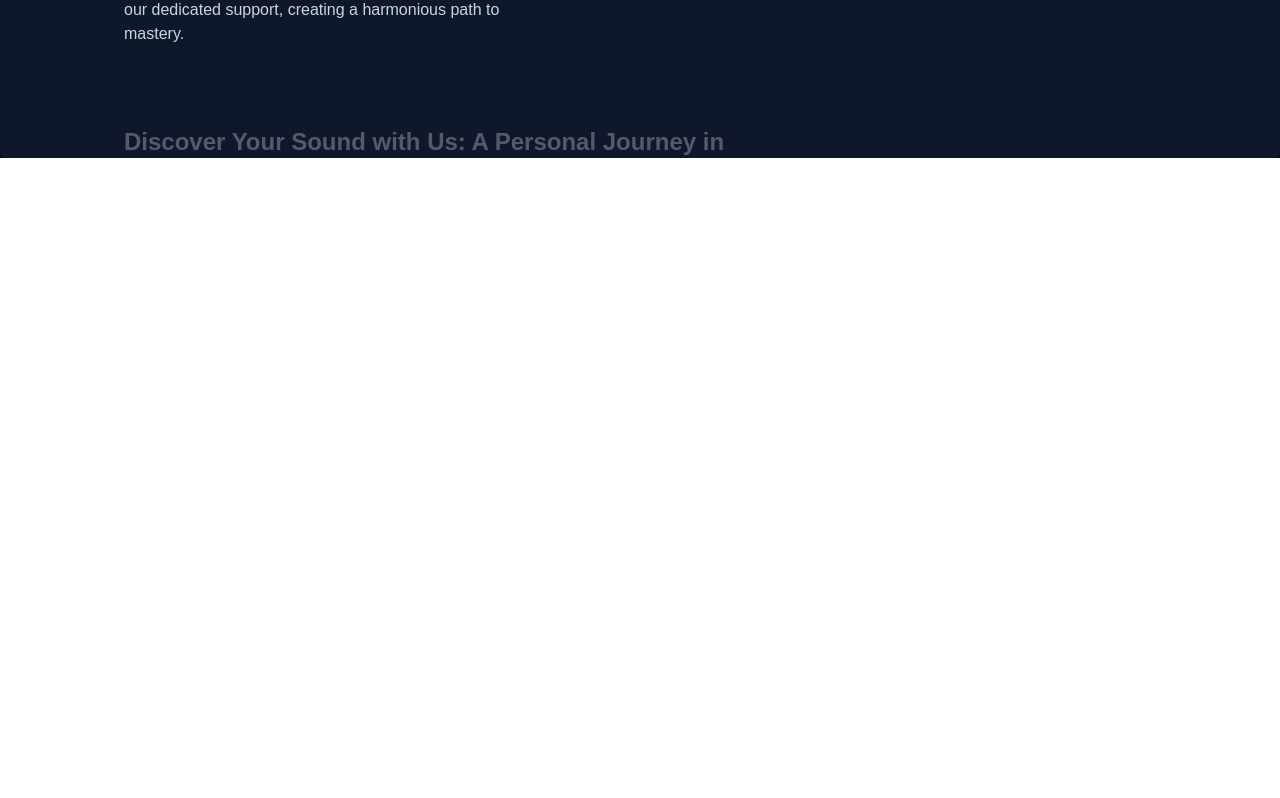
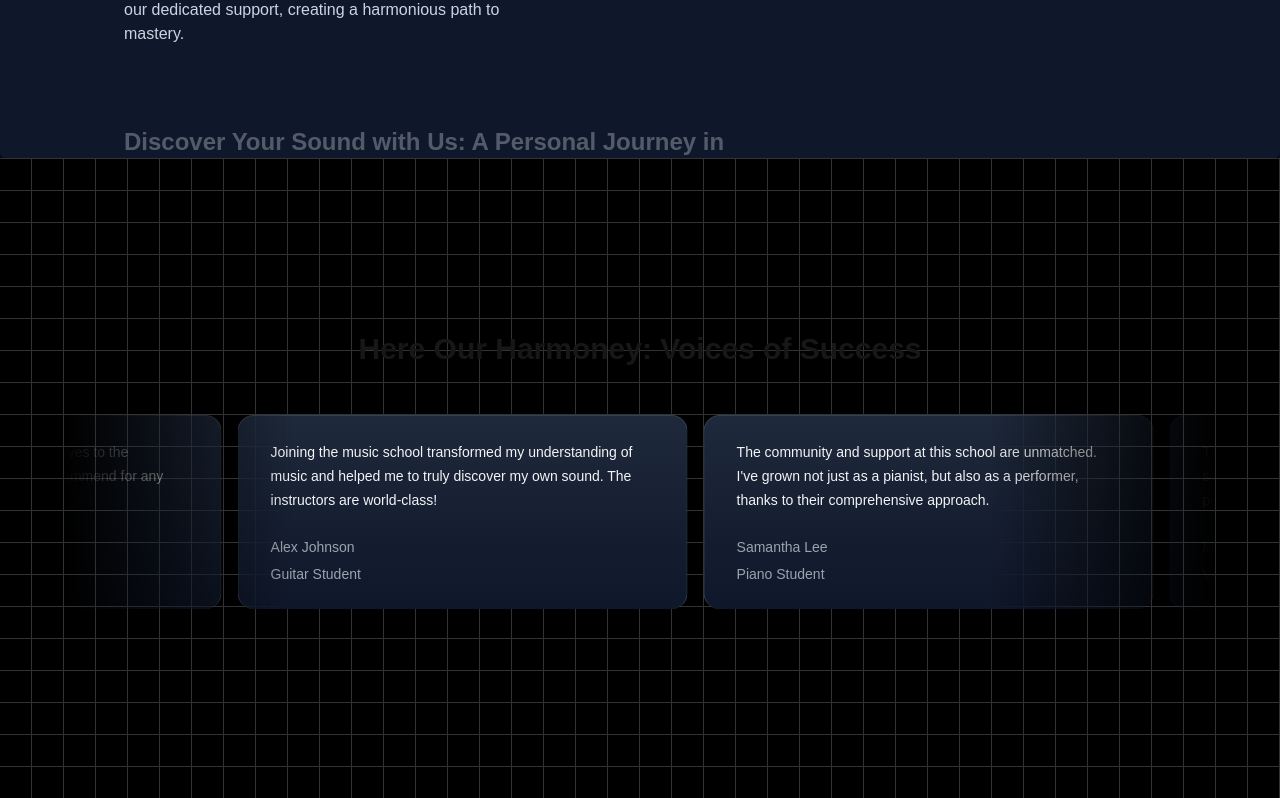
Before and after one commit to parv-meht08/Music-Academy, a Next.js app: page / in a window 1280 px wide. Shown: the part 1958-2756 px from the top of the page. Before the commit the page ends 2116 px from the top, so only its background shows below. Built offline with nearby package versions, Linux system fonts and the light colour scheme.

Commit message:
Grid Template and Moving Cards

```diff
--- a/package.json
+++ b/package.json
@@ -12,6 +12,7 @@
     "@tabler/icons-react": "^3.19.0",
     "clsx": "^2.1.1",
     "framer-motion": "^11.9.0",
+    "mini-svg-data-uri": "^1.4.4",
     "next": "14.2.14",
     "react": "^18",
     "react-dom": "^18",
--- a/src/app/page.tsx
+++ b/src/app/page.tsx
@@ -1,5 +1,6 @@
 import FeaturedCourses from "@/components/FeaturedCourses";
 import HeroSection from "@/components/HeroSection";
+import MusicSchoolTestimonials from "@/components/TestimonialCards";
 import WhyChooseUs from "@/components/WhyChooseUs";
 
 export default function Home() {
@@ -8,6 +9,7 @@
       <HeroSection />
       <FeaturedCourses />
       <WhyChooseUs />
+      <MusicSchoolTestimonials />
     </main>
   );
 }
--- /dev/null
+++ b/src/components/TestimonialCards.tsx
@@ -0,0 +1,57 @@
+"use client";
+
+import { InfiniteMovingCards } from "./ui/infinite-moving-cards";
+
+const musicSchoolTestimonials = [
+  {
+    quote:
+      "Joining the music school transformed my understanding of music and helped me to truly discover my own sound. The instructors are world-class!",
+    name: "Alex Johnson",
+    title: "Guitar Student",
+  },
+  {
+    quote:
+      "The community and support at this school are unmatched. I've grown not just as a pianist, but also as a performer, thanks to their comprehensive approach.",
+    name: "Samantha Lee",
+    title: "Piano Student",
+  },
+  {
+    quote:
+      "This school offered me the tools and confidence to take my singing to the next level. I'm endlessly grateful for the personalized coaching.",
+    name: "Michael Chen",
+    title: "Vocal Student",
+  },
+  {
+    quote:
+      "As a violinist, finding the right mentor can be challenging, but this school matched me with a teacher who truly understands my goals and challenges.",
+    name: "Emily Taylor",
+    title: "Violin Student",
+  },
+  {
+    quote:
+      "The production courses here opened my eyes to the intricacies of music production. Highly recommend for any aspiring producers!",
+    name: "Chris Morales",
+    title: "Music Production Student",
+  },
+];
+
+const MusicSchoolTestimonials = () => {
+  return (
+    <div className="h-[40rem] w-full dark:bg-black dark:bg-grid-white/[0.2] relative flex flex-col items-center justify-center overflow-hidden">
+      <h2 className="text-3xl font-bold text-center mb-8 z-10">
+        Here Our Harmoney: Voices of Success
+      </h2>
+      <div className="flex justify-center w-full overflow-hidden px-4 sm:px-6 lg:px-8">
+        <div className="w-full max-w-6xl">
+          <InfiniteMovingCards
+            items={musicSchoolTestimonials}
+            direction="right"
+            speed="slow"
+          />
+        </div>
+      </div>
+    </div>
+  );
+};
+
+export default MusicSchoolTestimonials;
--- /dev/null
+++ b/src/components/ui/infinite-moving-cards.tsx
@@ -0,0 +1,121 @@
+"use client";
+
+import { cn } from "@/utils/cn";
+import React, { useEffect, useState } from "react";
+
+export const InfiniteMovingCards = ({
+  items,
+  direction = "left",
+  speed = "fast",
+  pauseOnHover = true,
+  className,
+}: {
+  items: {
+    quote: string;
+    name: string;
+    title: string;
+  }[];
+  direction?: "left" | "right";
+  speed?: "fast" | "normal" | "slow";
+  pauseOnHover?: boolean;
+  className?: string;
+}) => {
+  const containerRef = React.useRef<HTMLDivElement>(null);
+  const scrollerRef = React.useRef<HTMLUListElement>(null);
+
+  useEffect(() => {
+    addAnimation();
+  }, []);
+  const [start, setStart] = useState(false);
+  function addAnimation() {
+    if (containerRef.current && scrollerRef.current) {
+      const scrollerContent = Array.from(scrollerRef.current.children);
+
+      scrollerContent.forEach((item) => {
+        const duplicatedItem = item.cloneNode(true);
+        if (scrollerRef.current) {
+          scrollerRef.current.appendChild(duplicatedItem);
+        }
+      });
+
+      getDirection();
+      getSpeed();
+      setStart(true);
+    }
+  }
+  const getDirection = () => {
+    if (containerRef.current) {
+      if (direction === "left") {
+        containerRef.current.style.setProperty(
+          "--animation-direction",
+          "forwards"
+        );
+      } else {
+        containerRef.current.style.setProperty(
+          "--animation-direction",
+          "reverse"
+        );
+      }
+    }
+  };
+  const getSpeed = () => {
+    if (containerRef.current) {
+      if (speed === "fast") {
+        containerRef.current.style.setProperty("--animation-duration", "20s");
+      } else if (speed === "normal") {
+        containerRef.current.style.setProperty("--animation-duration", "40s");
+      } else {
+        containerRef.current.style.setProperty("--animation-duration", "80s");
+      }
+    }
+  };
+  return (
+    <div
+      ref={containerRef}
+      className={cn(
+        "scroller relative z-20  max-w-7xl overflow-hidden  [mask-image:linear-gradient(to_right,transparent,white_20%,white_80%,transparent)]",
+        className
+      )}
+    >
+      <ul
+        ref={scrollerRef}
+        className={cn(
+          " flex min-w-full shrink-0 gap-4 py-4 w-max flex-nowrap",
+          start && "animate-scroll ",
+          pauseOnHover && "hover:[animation-play-state:paused]"
+        )}
+      >
+        {items.map((item, idx) => (
+          <li
+            className="w-[350px] max-w-full relative rounded-2xl border border-b-0 flex-shrink-0 border-slate-700 px-8 py-6 md:w-[450px]"
+            style={{
+              background:
+                "linear-gradient(180deg, var(--slate-800), var(--slate-900)",
+            }}
+            key={item.name}
+          >
+            <blockquote>
+              <div
+                aria-hidden="true"
+                className="user-select-none -z-1 pointer-events-none absolute -left-0.5 -top-0.5 h-[calc(100%_+_4px)] w-[calc(100%_+_4px)]"
+              ></div>
+              <span className=" relative z-20 text-sm leading-[1.6] text-gray-100 font-normal">
+                {item.quote}
+              </span>
+              <div className="relative z-20 mt-6 flex flex-row items-center">
+                <span className="flex flex-col gap-1">
+                  <span className=" text-sm leading-[1.6] text-gray-400 font-normal">
+                    {item.name}
+                  </span>
+                  <span className=" text-sm leading-[1.6] text-gray-400 font-normal">
+                    {item.title}
+                  </span>
+                </span>
+              </div>
+            </blockquote>
+          </li>
+        ))}
+      </ul>
+    </div>
+  );
+};
--- a/tailwind.config.ts
+++ b/tailwind.config.ts
@@ -1,7 +1,7 @@
 import type { Config } from "tailwindcss";
-
-import flattenColorPalette from "tailwindcss/lib/util/flattenColorPalette";
-
+import svgToDataUri from "mini-svg-data-uri";
+import colors from "tailwindcss/colors";
+import { default as flattenColorPalette } from "tailwindcss/lib/util/flattenColorPalette";
 // Plugin to add each Tailwind color as a global CSS variable
 function addVariablesForColors({ addBase, theme }: any) {
   const allColors = flattenColorPalette(theme('colors'));
@@ -12,6 +12,29 @@
   addBase({
     ':root': newVars,
   });
+}
+
+function addSvgPatterns({ matchUtilities, theme }: any) {
+  matchUtilities(
+    {
+      'bg-grid': (value: any) => ({
+        backgroundImage: `url("${svgToDataUri(
+          `<svg xmlns="http://www.w3.org/2000/svg" viewBox="0 0 32 32" width="32" height="32" fill="none" stroke="${value}"><path d="M0 .5H31.5V32"/></svg>`
+        )}")`,
+      }),
+      'bg-grid-small': (value: any) => ({
+        backgroundImage: `url("${svgToDataUri(
+          `<svg xmlns="http://www.w3.org/2000/svg" viewBox="0 0 32 32" width="8" height="8" fill="none" stroke="${value}"><path d="M0 .5H31.5V32"/></svg>`
+        )}")`,
+      }),
+      'bg-dot': (value: any) => ({
+        backgroundImage: `url("${svgToDataUri(
+          `<svg xmlns="http://www.w3.org/2000/svg" viewBox="0 0 32 32" width="16" height="16" fill="none"><circle fill="${value}" id="pattern-circle" cx="10" cy="10" r="1.6257413380501518"></circle></svg>`
+        )}")`,
+      }),
+    },
+    { values: flattenColorPalette(theme('backgroundColor')), type: 'color' }
+  );
 }
 
 const config: Config = {
@@ -29,6 +52,8 @@
       },
       animation: {
         spotlight: "spotlight 2s ease .75s 1 forwards",
+        scroll:
+        "scroll var(--animation-duration, 40s) var(--animation-direction, forwards) linear infinite",
       },
       keyframes: {
         spotlight: {
@@ -49,9 +74,14 @@
             backgroundPosition: "-200% 0",
           },
         },
+        scroll: {
+          to: {
+            transform: "translate(calc(-50% - 0.5rem))",
+          },
+        },
       },
     },
   },
-  plugins: [addVariablesForColors],
+  plugins: [addVariablesForColors, addSvgPatterns],
 };
 export default config;
```
Also changed, not shown: 1 other file (tests, documents, lock files or other folders).
